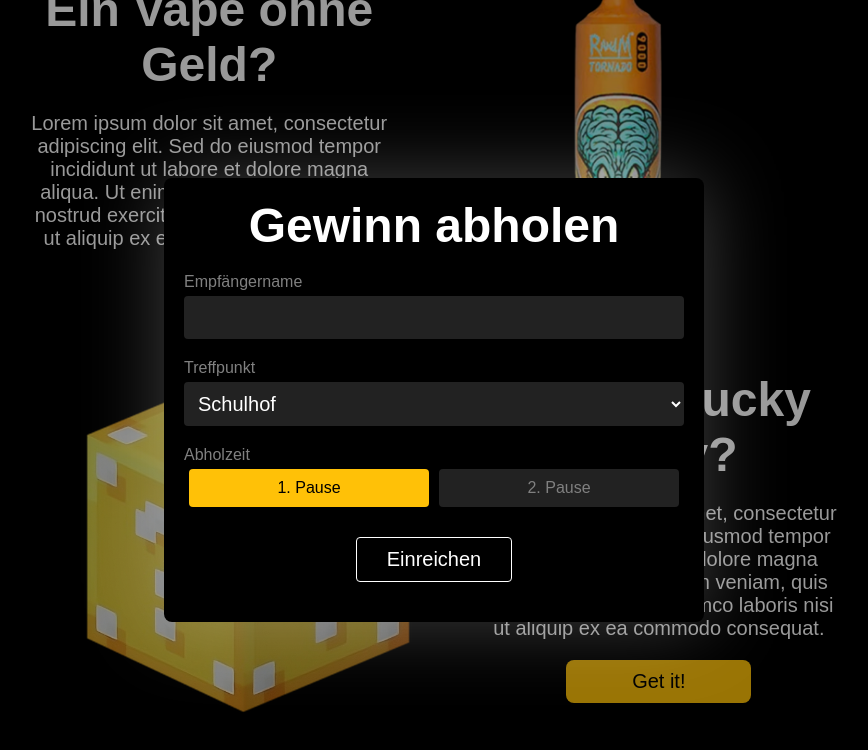
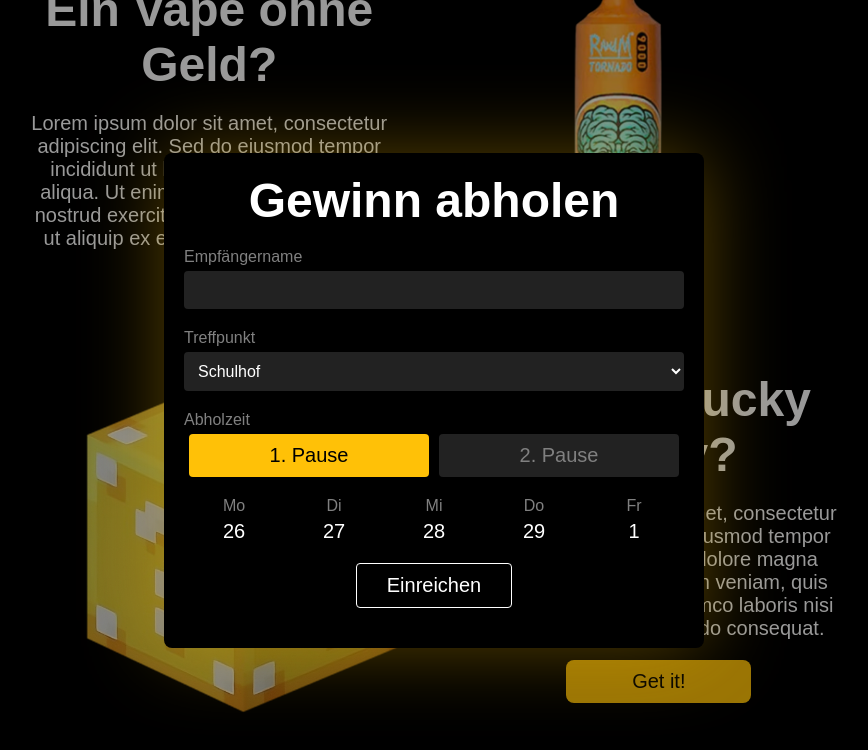
Before and after one commit to raffayen/veritasvapes, a plain HTML site: page templates/index.html in a window 1280 px wide. Both pictures are taken after a click on the button "Get it!". Shown: the part 217-967 px from the top of the page, without its empty margins (206-1074 px from the left). Drawn offline with Linux system fonts and the light colour scheme; a web font is replaced by a local one.

Commit message:
commit 8; added date choosing;

```diff
--- a/static/css/style.css
+++ b/static/css/style.css
@@ -113,7 +113,7 @@ main {
     padding: 20px;
     border-radius: 8px;
     width: 25%;
-    box-shadow: 0 0 80px rgba(255, 255, 255, 0.25);
+    box-shadow: 0 0 80px rgba(255, 193, 7, 0.35);
     animation-fill-mode: forwards;
 }
 
@@ -124,7 +124,7 @@ main {
 
 .form-group input[type="text"],
 .form-group select {
-    font-size: 1.25rem;
+    font-size: 1rem;
     width: 100%;
     box-sizing: border-box;
     padding: 10px;
@@ -156,6 +156,7 @@ label {
 }
 
 .switch-field {
+    font-size: 1.25rem;
     display: flex;
     width: 100%;
     margin: auto;
@@ -189,7 +190,6 @@ select {
     border: 1px solid #fff;
     background-color: #222;
     color: #fff;
-    font-size: 1rem;
     cursor: pointer;
 }
 
@@ -214,37 +214,75 @@ option {
     color: #808080;
 }
 
+.modal-show-background {
+    /* Example properties for the background animation */
+    animation: fadeInBackground 0.4s forwards;
+}
+
 .modal-show {
-    display: flex;
-    animation: modalIn 0.3s forwards;
+    /* Example properties for the modal showing animation */
+    animation: slideIn 0.4s forwards;
+}
+
+.modal-hide-background {
+    /* Example properties for the background hiding animation */
+    animation: fadeOutBackground 0.4s forwards;
 }
 
 .modal-hide {
-    animation: modalOut 0.3s forwards;
+    /* Example properties for the modal hiding animation */
+    animation: slideOut 0.4s forwards;
 }
 
-@keyframes fadeIn {
-    from {
-        opacity: 0;
-    }
-    to {
-        opacity: 1;
-    }
+@keyframes fadeInBackground {
+    from { opacity: 0; }
+    to { opacity: 1; }
 }
 
-@keyframes fadeOut {
-    from {
-        opacity: 1;
-    }
-    to {
-        opacity: 0;
-    }
+@keyframes fadeOutBackground {
+    from { opacity: 1; }
+    to { opacity: 0; }
 }
 
-.modal-show-background {
-    animation: fadeIn 0.3s forwards;
+@keyframes slideIn {
+    from { transform: translateY(15%); opacity: 0; }
+    to { transform: translateY(0); opacity: 1; }
 }
 
-.modal-hide-background {
-    animation: fadeOut 0.3s forwards;
+@keyframes slideOut {
+    from { transform: translateY(0); opacity: 1; }
+    to { transform: translateY(15%); opacity: 0; }
 }
+
+#fourthForm {
+    text-align: center;
+    font-size: 0; /* Removes whitespace between inline-block elements */
+}
+
+#dayLabels span,
+.date-radio {
+    display: inline-block;
+    width: 20%;
+    font-size: 1rem; /* Reset the font size within the element */
+    text-align: center;
+}
+
+#dayLabels span {
+    color: gray;
+}
+
+.date-radio input[type="radio"] {
+    opacity: 0;
+    position: absolute;
+}
+
+.date-radio span {
+    display: block;
+    padding: 5px;
+    font-size: 1.25rem;
+    cursor: pointer;
+}
+
+.date-radio input[type="radio"]:checked + span {
+    color: #ffc107;
+}
--- a/static/js/script.js
+++ b/static/js/script.js
@@ -19,3 +19,44 @@ document.addEventListener("DOMContentLoaded", function () {
         }
     });
 });
+
+document.addEventListener('DOMContentLoaded', function () {
+    const weekdays = ['Mo', 'Di', 'Mi', 'Do', 'Fr'];
+    const dateSelection = document.getElementById('dateSelection');
+
+    // Get the current date and the day of the week (0-6, where 0 is Sunday)
+    const today = new Date();
+    const dayOfWeek = today.getDay();
+
+    // Calculate the date of the previous Monday
+    const monday = new Date(today.setDate(today.getDate() - dayOfWeek + (dayOfWeek === 0 ? -6 : 1)));
+
+    weekdays.forEach(function (day, index) {
+        // Create a label element for the radio input
+        const label = document.createElement('label');
+        label.className = 'date-radio';
+
+        // Create a radio input element
+        const radioInput = document.createElement('input');
+        radioInput.type = 'radio';
+        radioInput.name = 'date';
+
+        // Calculate the date for the current weekday
+        const date = new Date(monday);
+        date.setDate(monday.getDate() + index);
+
+        // Format the date as a simple number
+        radioInput.value = date.getDate().toString();
+
+        // Create a span element to display the date number
+        const span = document.createElement('span');
+        span.textContent = date.getDate().toString();
+
+        // Append the radio input and span to the label
+        label.appendChild(radioInput);
+        label.appendChild(span);
+
+        // Append the label to the dateSelection container
+        dateSelection.appendChild(label);
+    });
+});
--- a/templates/index.html
+++ b/templates/index.html
@@ -52,7 +52,7 @@
                     <label for="meeting-location">Treffpunkt</label>
                     <select id="meeting-location" name="meeting-location">
                         <option value="location1">Schulhof</option>
-                        <option value="location2">vor dem Eingang der Schule</option>
+                        <option value="location2">vor der Schule</option>
                     </select>
                 </div>
                 <div class="form-group radio-group">
@@ -64,6 +64,18 @@
                         <label for="switch_right" class="radio-label">2. Pause</label>
                     </div>
                 </div>
+                <div id="fourthForm">
+                    <div id="dayLabels">
+                        <span>Mo</span>
+                        <span>Di</span>
+                        <span>Mi</span>
+                        <span>Do</span>
+                        <span>Fr</span>
+                    </div>
+                    <div id="dateSelection">
+                        <!-- Date radio buttons will be generated by JavaScript -->
+                    </div>
+                </div>
                 <button type="submit" class="btn btn-submit">Einreichen</button>
             </form>
         </div>
```
